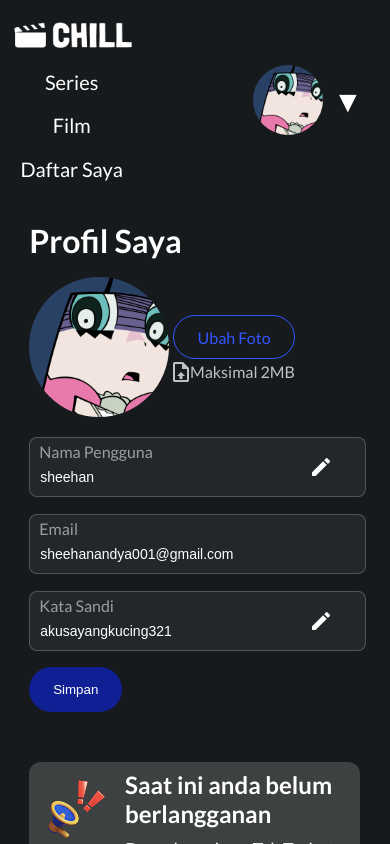
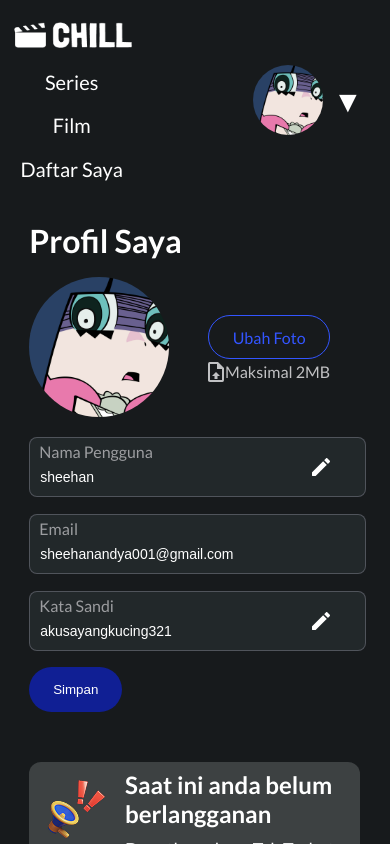
Before and after one commit to HanumGoo/chill-react.git.io, a React (Vite) app: page /lobby/profile in a window 390 px wide. Shown: the top 844 px of the page. Built offline with nearby package versions, Linux system fonts and the light colour scheme; a web font is replaced by a local one.

Commit message:
new update again

```diff
--- a/src/App.jsx
+++ b/src/App.jsx
@@ -16,7 +16,7 @@ function App() {
         <Route path='/register' element={<RegisterForm />} />
 
 
-        <Route path='/Lobby/series' element={<LobbyForm />} />
+        <Route path='/lobby/series' element={<LobbyForm />} />
         <Route path='series' />
 
         <Route path='/lobby/profile' element={<GlobalState><ProfileForm /></GlobalState>} />
--- a/src/index.css
+++ b/src/index.css
@@ -114,6 +114,10 @@
 
       .theImageClass {
         transform: translate(70vw, 11px) !important;
+      }
+
+      .ProfileFlex1 {
+        gap: 10vw !important;
       }
 
 
```
